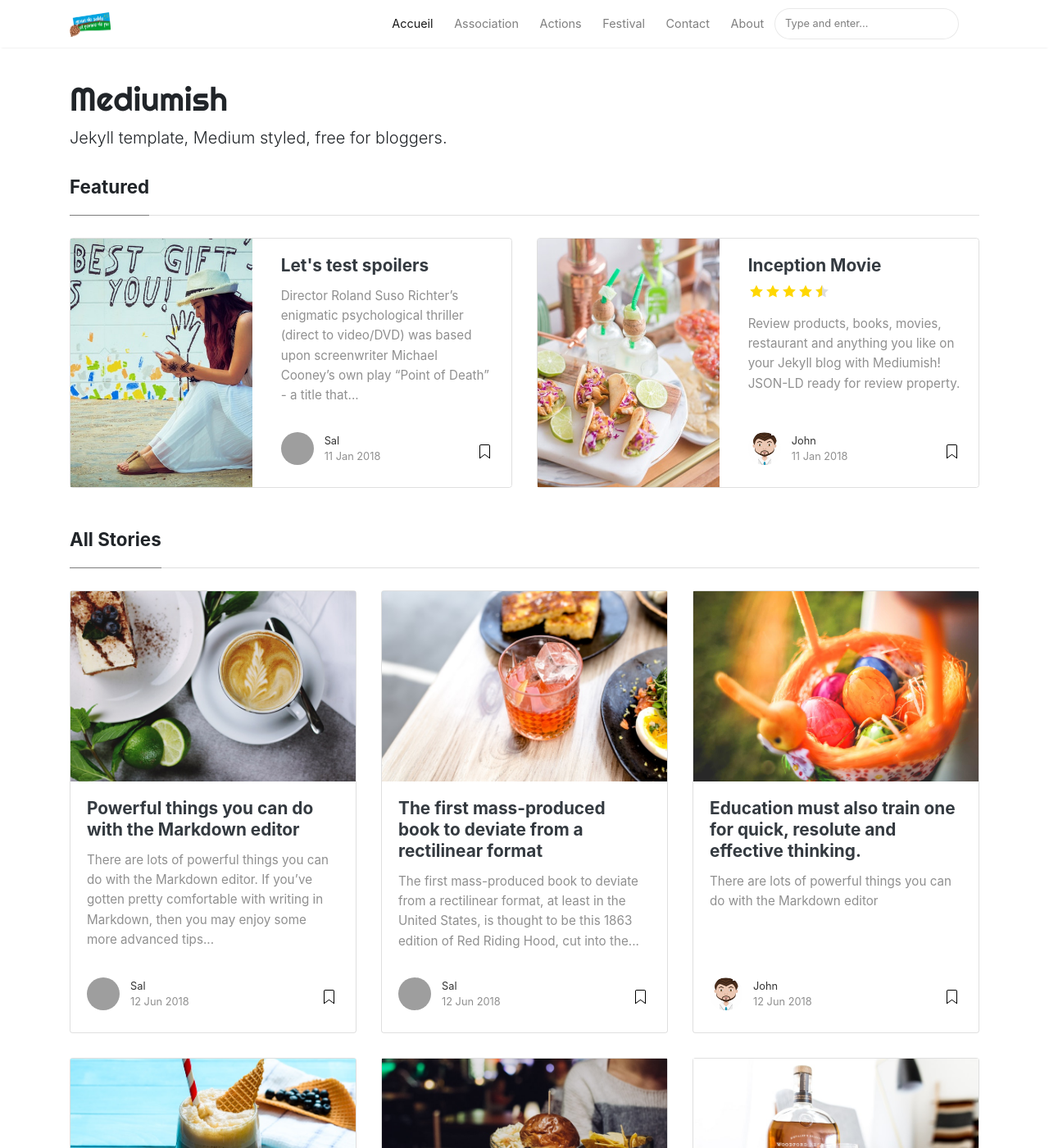
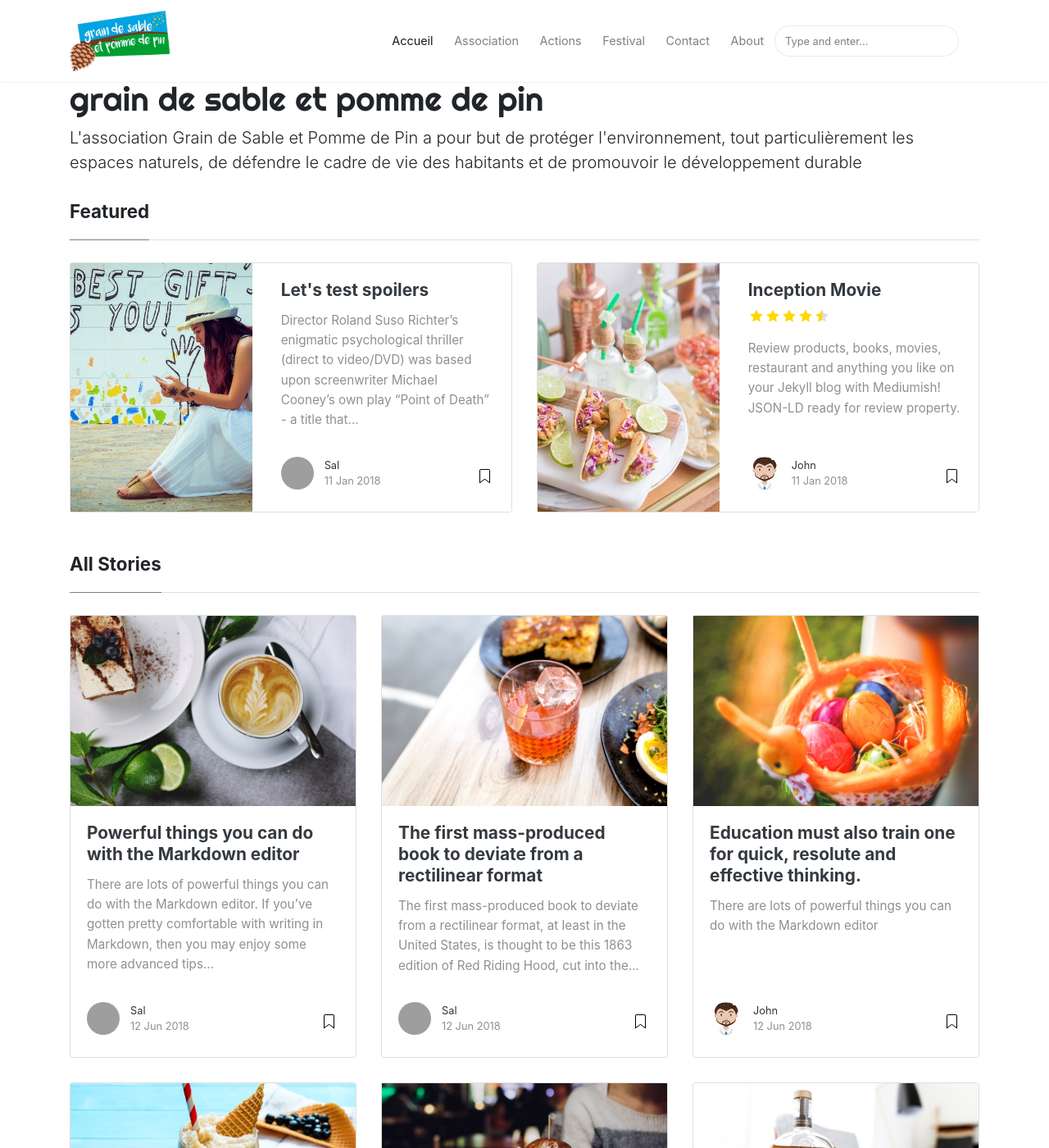
Before and after one commit to grain-de-sable-et-pomme-de-pin/grain-de-sable-et-pomme-de-pin.github.io, a Jekyll site: the page built from index.html, in a window 1280 px wide and 1400 px high. Shown: the whole window at 82% size. Built offline with Jekyll 4.4.1, drawn with Linux system fonts in a browser that asks for light colours; nearby versions of some CDN libraries; the list of posts is cut into pages by our own code; some of the changed text lies outside the part shown; grey boxes are pictures that could not be loaded.

Commit message:
menu and title

```diff
--- a/_config.yml
+++ b/_config.yml
@@ -1,7 +1,7 @@
 # Site
-name: "Mediumish"
-title: "Mediumish"
-description: "Jekyll template, Medium styled, free for bloggers."
+name: "grain de sable et pomme de pin"
+title: "Grain de Sable et Pomme de Pin"
+description: "L'association Grain de Sable et Pomme de Pin a pour but de protéger l'environnement, tout particulièrement les espaces naturels, de défendre le cadre de vie des habitants et de promouvoir le développement durable"
 logo: 'assets/images/logo-gspp.png'
 favicon: 'assets/images/logo-gspp.png'
 baseurl: /
--- a/assets/css/screen.css
+++ b/assets/css/screen.css
@@ -300,7 +300,7 @@ span.post-read-more a:hover {
 }
 
 .mediumnavigation .navbar-brand img {
-    max-height: 30px;
+    max-height: 74px;
     margin-right: 5px;
 }
 
```
